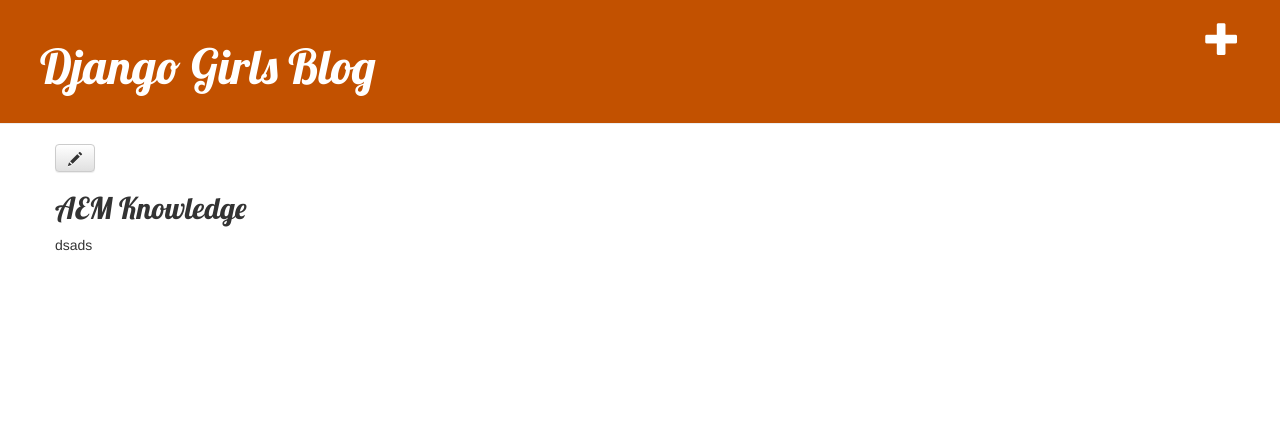
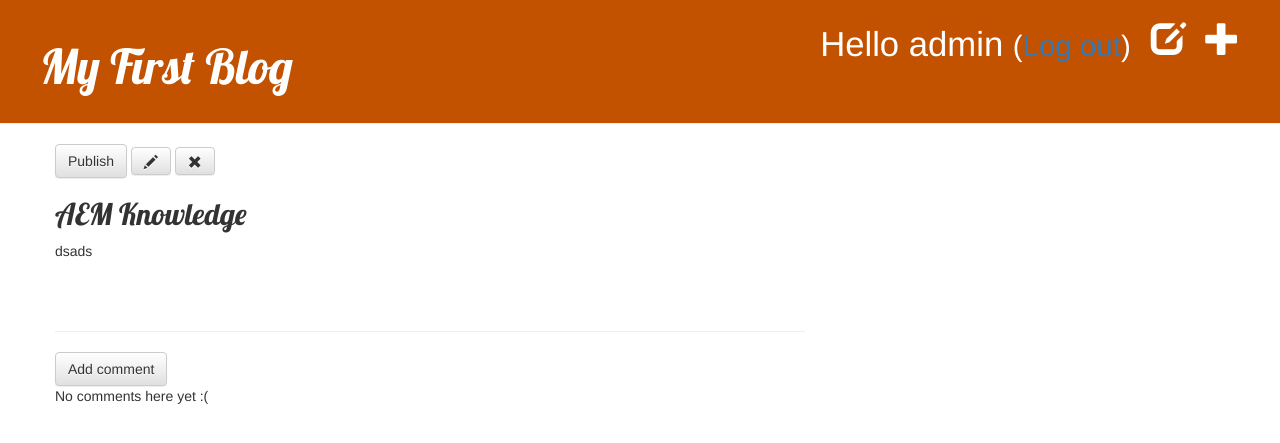
Before and after one commit to CodeMeter/firstblog, a Django app: page /post/11/ in a window 1280 px wide. Shown: the top 443 px of the page. Run offline with Django 3.2, Linux system fonts and the light colour scheme; a user stored in the database is signed in; data comes from the database, SQL or seed files in the repository; both versions use the stored data as it was after the commit; some libraries are stand-ins or nearby versions.

Commit message:
Updated Blog with Comment functionality

```diff
--- a/blog/admin.py
+++ b/blog/admin.py
@@ -1,5 +1,6 @@
 from django.contrib import admin
-from .models import Post
+from .models import Post, Comment
 
 # Register your models here.
 admin.site.register(Post)
+admin.site.register(Comment)
--- a/blog/models.py
+++ b/blog/models.py
@@ -13,9 +13,28 @@ class Post(models.Model):
     created_date = models.DateTimeField(default=timezone.now)
     published_date = models.DateTimeField(blank=True, null=True)
 
-    def funcname(self):
+    def publish(self):
         self.published_date = timezone.now()
         self.save()
 
     def __str__(self):
         return self.title
+
+    def approved_comments(self):
+        return self.comments.filter(approved_comment=True)
+
+
+class Comment(models.Model):
+    post = models.ForeignKey(
+        'blog.Post', on_delete=models.CASCADE, related_name='comments')
+    author = models.CharField(max_length=200)
+    text = models.TextField()
+    created_date = models.DateTimeField(default=timezone.now)
+    approved_comment = models.BooleanField(default=False)
+
+    def approve(self):
+        self.approved_comment = True
+        self.save()
+
+    def __str__(self):
+        return self.text
--- a/blog/static/css/blog.css
+++ b/blog/static/css/blog.css
@@ -54,3 +54,7 @@ h4 {
 .post h2 a:visited {
   color: #000000;
 }
+
+.comment {
+  margin: 20px 0px 20px 20px;
+}
--- a/blog/templates/blog/base.html
+++ b/blog/templates/blog/base.html
@@ -23,8 +23,19 @@
       <a href="{% url 'post_new' %}" class="top-menu"
         ><span class="glyphicon glyphicon-plus"></span
       ></a>
+      <a href="{% url 'post_draft_list' %}" class="top-menu"
+        ><span class="glyphicon glyphicon-edit"></span
+      ></a>
+      <p class="top-menu">
+        Hello {{ user.username }}
+        <small>(<a href="{% url 'logout' %}">Log out</a>)</small>
+      </p>
+      {% else %}
+      <a href="{% url 'login' %}" class="top-menu"
+        ><span class="glyphicon glyphicon-lock"></span
+      ></a>
       {% endif %}
-      <h1><a href="/">Django Girls Blog</a></h1>
+      <h1><a href="/">My First Blog</a></h1>
     </div>
     <div class="content container">
       <div class="row">
--- a/blog/templates/blog/post_detail.html
+++ b/blog/templates/blog/post_detail.html
@@ -4,12 +4,31 @@
   <div class="date">
     {{ post.published_date }}
   </div>
+  {% else %}
+  <a class="btn btn-default" href="{% url 'post_publish' pk=post.pk %}"
+    >Publish</a
+  >
   {% endif %} {% if user.is_authenticated %}
   <a class="btn btn-default" href="{% url 'post_edit' pk=post.pk %}"
     ><span class="glyphicon glyphicon-pencil"></span
+  ></a>
+  <a class="btn btn-default" href="{% url 'post_remove' pk=post.pk %}"
+    ><span class="glyphicon glyphicon-remove"></span
   ></a>
   {% endif %}
   <h2>{{ post.title }}</h2>
   <p>{{ post.text|linebreaksbr }}</p>
 </div>
-{% endblock %}
+<hr />
+<a class="btn btn-default" href="{% url 'add_comment_to_post' pk=post.pk %}"
+  >Add comment</a
+>
+{% for comment in post.comments.all %}
+<div class="comment">
+  <div class="date">{{ comment.created_date }}</div>
+  <strong>{{ comment.author }}</strong>
+  <p>{{ comment.text|linebreaks }}</p>
+</div>
+{% empty %}
+<p>No comments here yet :(</p>
+{% endfor %} {% endblock %}
--- a/blog/templates/blog/post_list.html
+++ b/blog/templates/blog/post_list.html
@@ -5,5 +5,8 @@
   </div>
   <h2><a href="{% url 'post_detail' pk=post.pk %}">{{ post.title }}</a></h2>
   <p>{{ post.text|linebreaksbr }}</p>
+  <a href="{% url 'post_detail' pk=post.pk %}"
+    >Comments: {{ post.approved_comments.count }}</a
+  >
 </div>
 {% endfor %} {% endblock %}
--- a/blog/urls.py
+++ b/blog/urls.py
@@ -6,4 +6,12 @@ urlpatterns = [
     path('post/<int:pk>/', views.post_detail, name='post_detail'),
     path('post/new/', views.post_new, name='post_new'),
     path('post/<int:pk>/edit/', views.post_edit, name='post_edit'),
+    path('drafts/', views.post_draft_list, name='post_draft_list'),
+    path('post/<pk>/publish/', views.post_publish, name='post_publish'),
+    path('post/<pk>/remove/', views.post_remove, name='post_remove'),
+    path('post/<int:pk>/comment/', views.add_comment_to_post,
+         name='add_comment_to_post'),
+    path('comment/<int:pk>/approve/',
+         views.comment_approve, name='comment_approve'),
+    path('comment/<int:pk>/remove/', views.comment_remove, name='comment_remove'),
 ]
--- a/blog/views.py
+++ b/blog/views.py
@@ -1,8 +1,9 @@
 from django.shortcuts import render, get_object_or_404
-from .models import Post
-from .forms import PostForm
+from .models import Post, Comment
+from .forms import PostForm, CommentForm
 from django.utils import timezone
 from django.shortcuts import redirect
+from django.contrib.auth.decorators import login_required
 # Create your views here.
 
 
@@ -17,13 +18,13 @@ def post_detail(request, pk):
     return render(request, 'blog/post_detail.html', {'post': post})
 
 
+@login_required
 def post_new(request):
     if request.method == "POST":
         form = PostForm(request.POST)
         if form.is_valid():
             post = form.save(commit=False)
             post.author = request.user
-            post.published_date = timezone.now()
             post.save()
             return redirect('post_detail', pk=post.pk)
     else:
@@ -31,6 +32,7 @@ def post_new(request):
     return render(request, 'blog/post_edit.html', {'form': form})
 
 
+@login_required
 def post_edit(request, pk):
     post = get_object_or_404(Post, pk=pk)
     if request.method == "POST":
@@ -38,9 +40,56 @@ def post_edit(request, pk):
         if form.is_valid():
             post = form.save(commit=False)
             post.author = request.user
-            post.published_date = timezone.now()
             post.save()
             return redirect('post_detail', pk=post.pk)
     else:
         form = PostForm(instance=post)
     return render(request, 'blog/post_edit.html', {'form': form})
+
+
+@login_required
+def post_draft_list(request):
+    posts = Post.objects.filter(
+        published_date__isnull=True).order_by('created_date')
+    return render(request, 'blog/post_draft_list.html', {'posts': posts})
+
+
+def post_publish(request, pk):
+    post = get_object_or_404(Post, pk=pk)
+    post.publish()
+    return redirect('post_detail', pk=pk)
+
+
+@login_required
+def post_remove(request, pk):
+    post = get_object_or_404(Post, pk=pk)
+    post.delete()
+    return redirect('post_list')
+
+
+def add_comment_to_post(request, pk):
+    post = get_object_or_404(Post, pk=pk)
+    if request.method == "POST":
+        form = CommentForm(request.POST)
+        if form.is_valid():
+            comment = form.save(commit=False)
+            comment.post = post
+            comment.save()
+            return redirect('post_detail', pk=post.pk)
+    else:
+        form = CommentForm()
+    return render(request, 'blog/add_comment_to_post.html', {'form': form})
+
+
+@login_required
+def comment_approve(request, pk):
+    comment = get_object_or_404(Comment, pk=pk)
+    comment.approve()
+    return redirect('post_detail', pk=comment.post.pk)
+
+
+@login_required
+def comment_remove(request, pk):
+    comment = get_object_or_404(Comment, pk=pk)
+    comment.delete()
+    return redirect('post_detail', pk=comment.post.pk)
--- a/investingblog/settings.py
+++ b/investingblog/settings.py
@@ -121,3 +121,6 @@ USE_TZ = True
 
 STATIC_URL = '/static/'
 STATIC_ROOT = os.path.join(BASE_DIR, 'static')
+
+
+LOGIN_REDIRECT_URL = '/'
--- a/investingblog/urls.py
+++ b/investingblog/urls.py
@@ -15,8 +15,12 @@ Including another URLconf
 """
 from django.contrib import admin
 from django.urls import path, include
+from django.contrib.auth import views
+
 
 urlpatterns = [
     path('admin/', admin.site.urls),
+    path('accounts/login/', views.LoginView.as_view(), name='login'),
+    path('accounts/logout/', views.LogoutView.as_view(next_page='/'), name='logout'),
     path('', include('blog.urls')),
 ]
```
Also changed, not shown: blog/forms.py (+8 -1 lines), blog/templates/blog/add_comment_to_post.html (added, +7 -0 lines), blog/templates/blog/post_draft_list.html (added, +7 -0 lines), blog/templates/registration/login.html (added, +21 -0 lines), blog/migrations/0002_comment.py (added), db.sqlite3.
